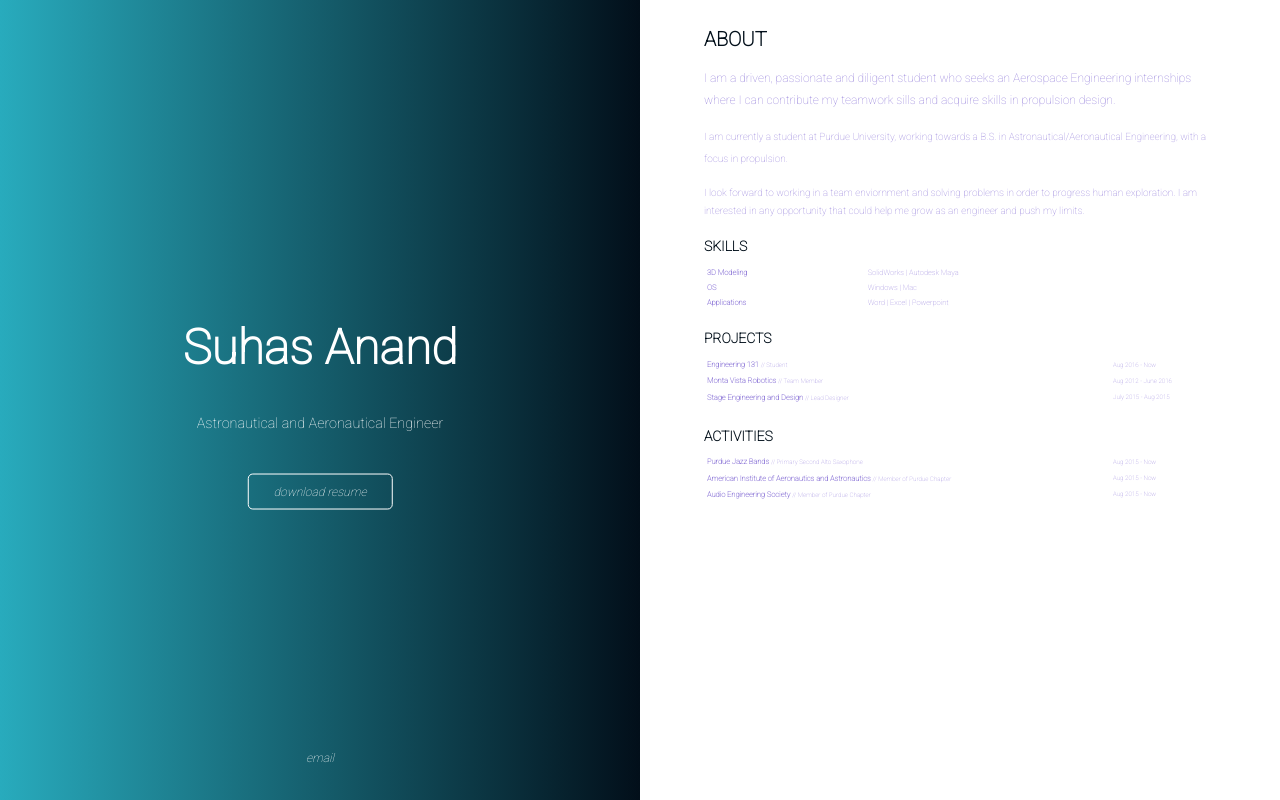
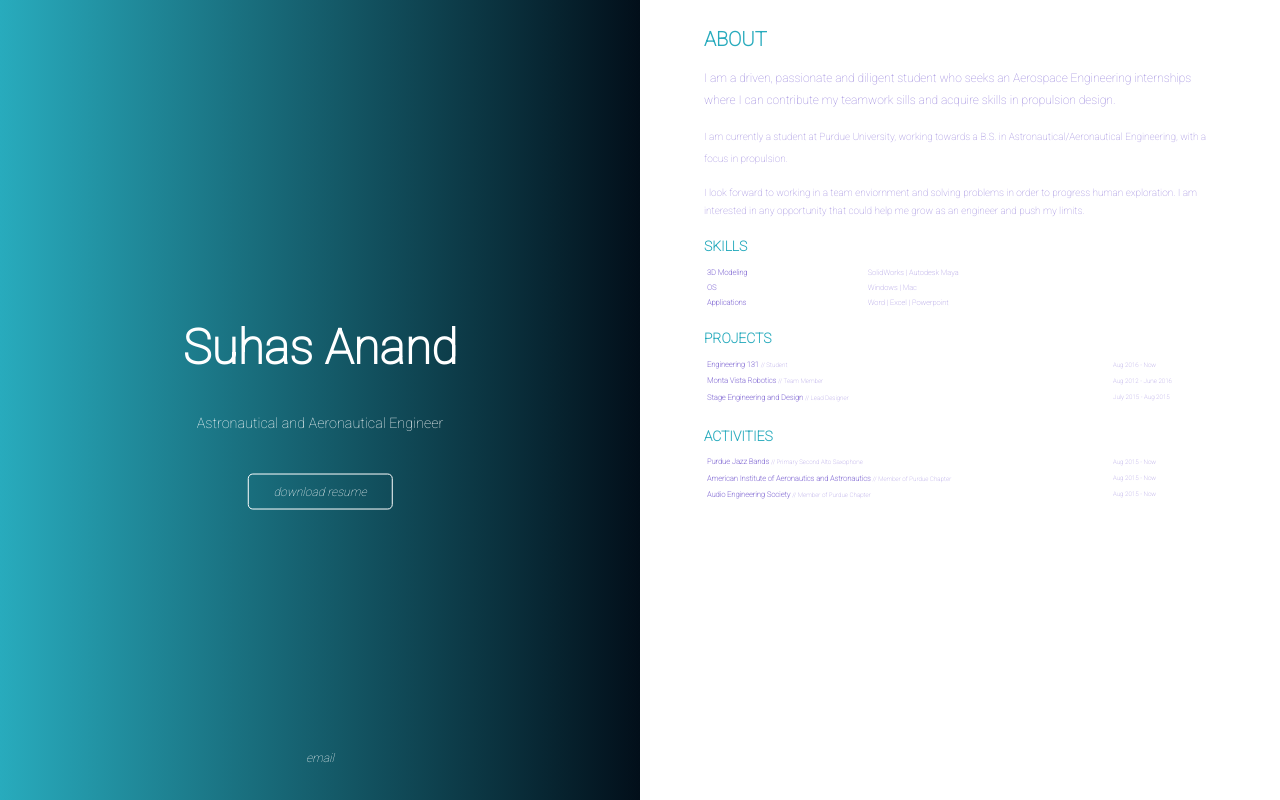
Before and after one commit to suhas-anand/suhas-anand.github.io, a plain HTML site: page index.html in a window 1280 px wide. Drawn offline with Linux system fonts and the light colour scheme.

```diff
--- a/css/style.css
+++ b/css/style.css
@@ -58,7 +58,7 @@ a:hover {
 .h2 {
   margin: 0.5em 0;
   font-size: 1.25em;
-  color: #020f1a;
+  color: #28abbd;
 }
 .fake-button {
   background: transparent;
```
